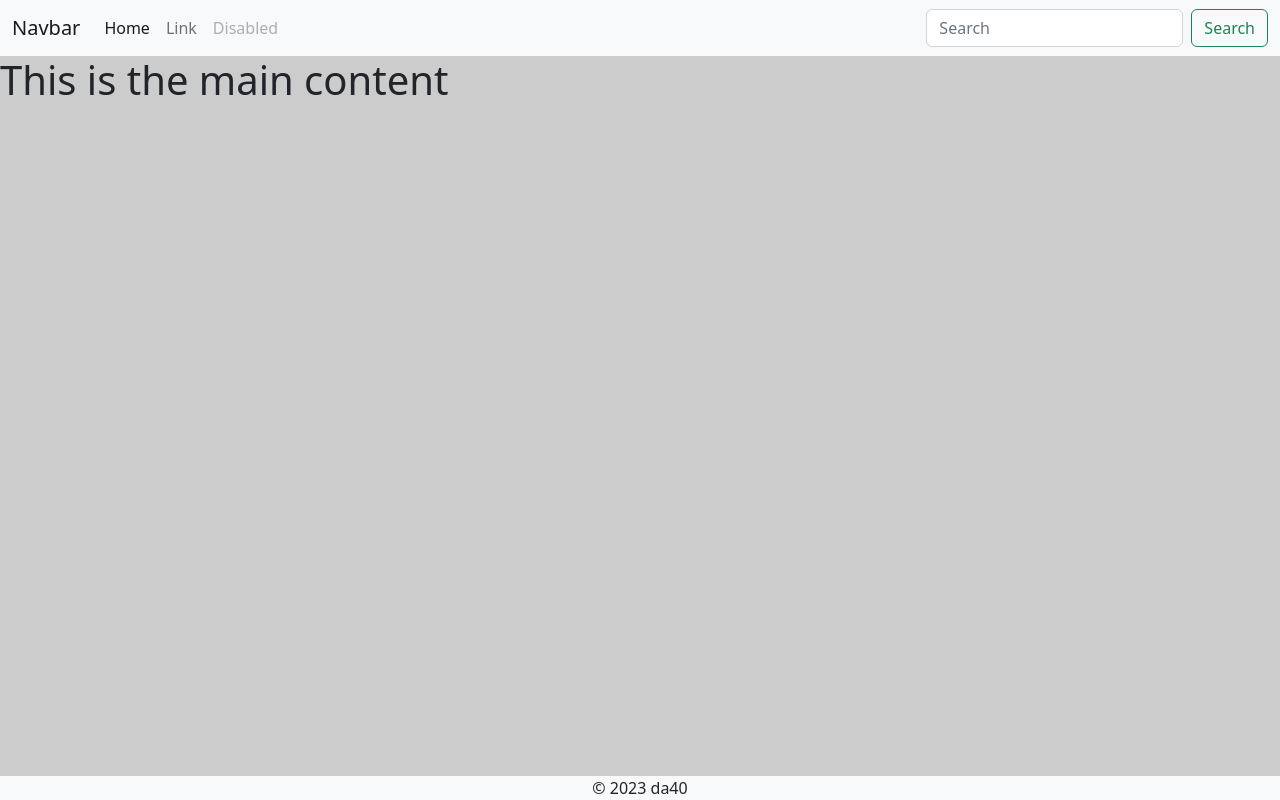
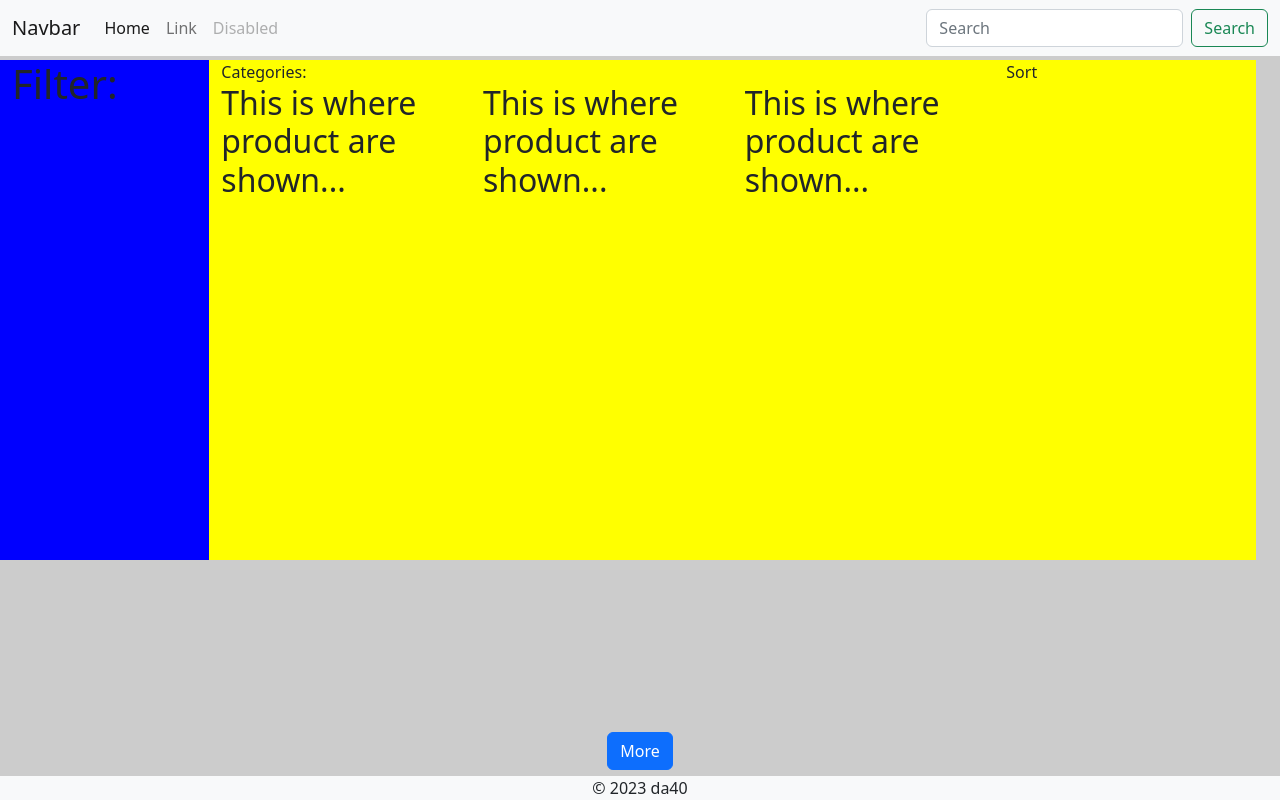
Before and after one commit to da4o88/Product_Listing, a plain HTML site: page index.html in a window 1280 px wide. Drawn offline with nearby package versions, Linux system fonts and the light colour scheme.

Commit message:
Created grid system for products

```diff
--- a/css/main.css
+++ b/css/main.css
@@ -1,7 +1,23 @@
 body {
     background-color: #ccc;
+    margin: 0px;
+    padding: 0px;
 }
 
 footer {
     background-color: #f8f9fa;
 }
+
+.main-container {
+    margin-top: 60px;
+    width: 100%;
+    height: 500px;
+}
+
+
+/* buttons  */
+.button-more {
+    /* border: solid 1px #ffffff00; */
+    margin-bottom: 30px;
+
+}
--- a/index.html
+++ b/index.html
@@ -18,7 +18,41 @@
     <my-header></my-header>
 
     <!-- Main content -->
-    <h1>This is the main content</h1>
+    <div class="container-fluid">
+        <div class="row main-container">
+            <div class="col-sm-2" style="background-color:blue;">
+                <h1>Filter:</h1>
+            </div>
+
+
+            <div class="col-sm-10" style="background-color:yellow;">
+                <div class="row categories-menu">
+                    <div class="col-9">Categories:</div>
+                    <div class="col-3">Sort</div>
+
+                </div>
+                <!-- Products Grid  -->
+                <div class="row">
+                    <div class="col-3">
+                        <h2>This is where product are shown...</h2>
+                    </div>
+                    <div class="col-3">
+                        <h2>This is where product are shown...</h2>
+                    </div>
+                    <div class="col-3">
+                        <h2>This is where product are shown...</h2>
+                    </div>
+                </div>
+
+                <div class="text-center fixed-bottom button-more">
+                    <button type="button" class="btn btn-primary">More</button>
+                </div>
+
+            </div>
+        </div>
+
+
+    </div>
 
     <!-- Footer  -->
     <my-footer></my-footer>
--- a/scripts/main.js
+++ b/scripts/main.js
@@ -2,7 +2,7 @@ class MyHeader extends HTMLElement {
     connectedCallback() {
         this.innerHTML = `
         <header>
-            <nav class="navbar navbar-expand-lg navbar-light bg-light">
+            <nav class="navbar navbar-expand-lg navbar-light bg-light fixed-top">
                 <div class="container-fluid">
                 <a class="navbar-brand" href="#">Navbar</a>
                 <button class="navbar-toggler" type="button" data-bs-toggle="collapse" data-bs-target="#navbarTogglerDemo02" aria-controls="navbarTogglerDemo02" aria-expanded="false" aria-label="Toggle navigation">
```
